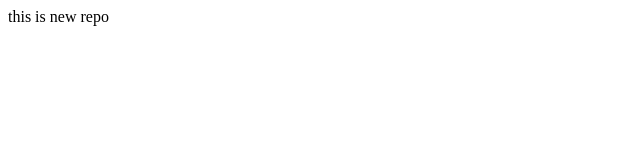
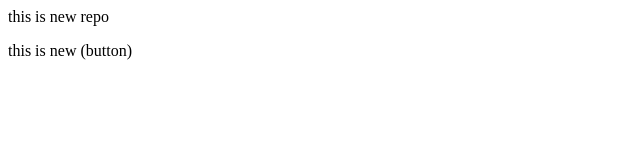
Before and after one commit to Roopa116/localrepo, a plain HTML site: page index.html in a window 1280 px wide. Shown: the whole page, without its empty margins (0-640 px from the left). Drawn offline with Linux system fonts and the light colour scheme.

```diff
--- a/index.html
+++ b/index.html
@@ -1 +1,2 @@
 <p>this is new repo</p>
+<p>this is new (button)</p>
```
